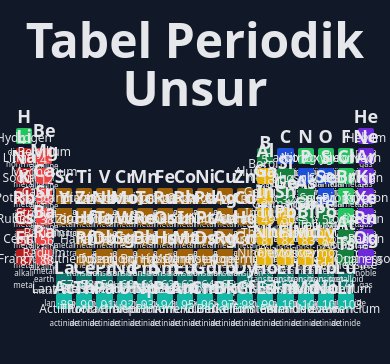
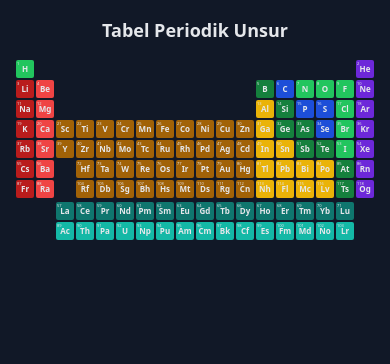
Before and after one commit to erickhilda/unsur, a Next.js app: page / in a window 390 px wide. Shown: the top 364 px of the page. Built offline with nearby package versions, Linux system fonts and the light colour scheme.

Commit message:
feat: make the layout responsive for mobile device

```diff
--- a/src/app/page.tsx
+++ b/src/app/page.tsx
@@ -1,21 +1,78 @@
+'use client';
+
+import { useState, useMemo } from 'react';
+
 import ElementTile from '@/components/element-tile';
 import PeriodicTable from '@/components/periodic-table';
 import element_data from '@/data/elemens-data';
+import { ChemicalElement } from '@/types/global';
+
+const propertyLabels: Partial<Record<keyof ChemicalElement, [string, string]>> =
+  {
+    atomic_mass: ['Atomic Mass', 'u'],
+    atomic_radius: ['Atomic Radius', 'pm'],
+    density: ['Density', 'g/cm³'],
+  };
 
 export default function Home() {
+  const [element, setElement] = useState<ChemicalElement | null>(null);
+
+  const elementProperties = useMemo(() => {
+    if (!element) {
+      return [];
+    }
+
+    return Object.keys(propertyLabels)
+      .filter((key) => element[key as keyof ChemicalElement])
+      .map((key) => {
+        const [label, unit] =
+          propertyLabels[key as keyof typeof propertyLabels] || [];
+        let value = element[key as keyof ChemicalElement];
+
+        if (typeof value === 'number') {
+          value = value.toLocaleString();
+        }
+
+        return [label, `${value} ${unit}`];
+      });
+  }, [element]);
+
   return (
     <main className="m-4">
-      <h1 className="text-center text-5xl font-bold my-4">
+      <h1 className="text-center lg:text-5xl text-lg font-bold my-4">
         Tabel Periodik Unsur
       </h1>
+
       <PeriodicTable>
-        {element_data.map((element) => (
+        {element && (
+          <div className="grid grid-cols-3 row-span-3 col-span-10">
+            <div className="col-span-3">
+              <h3 className="text-center text-base lg:text-4xl leading-normal font-bold">
+                {`${element.number} - ${element.name}`}{' '}
+                <span className="font-light text-gray-500">
+                  ({element.category})
+                </span>
+              </h3>
+            </div>
+            {elementProperties.map(([label, value], idx) => (
+              <div
+                className="text-center grid place-content-center p-2"
+                key={idx}
+              >
+                <p className="lg:text-lg text-xxxxs">{label}</p>
+                <p className="lg:text-2xl text-xxxs font-bold">{value}</p>
+              </div>
+            ))}
+          </div>
+        )}
+        {element_data.map((el) => (
           <ElementTile
-            key={element.name}
-            element={element}
+            key={el.name}
+            element={el}
             style={{
-              gridArea: `${element.row} / ${element.column} / auto / auto`,
+              gridArea: `${el.row} / ${el.column} / auto / auto`,
             }}
+            onHover={() => setElement(el)}
           />
         ))}
       </PeriodicTable>
--- a/src/components/element-tile.tsx
+++ b/src/components/element-tile.tsx
@@ -33,9 +33,11 @@ function generateColorBasedOnCategory(category: string) {
 function ElementTile({
   element,
   style,
+  onHover,
 }: {
   element: ChemicalElement;
   style: React.CSSProperties;
+  onHover?: () => void;
 }) {
   return (
     <Link
@@ -44,12 +46,16 @@ function ElementTile({
         element.category
       )} hover:opacity-80`}
       style={style}
+      onMouseEnter={onHover}
     >
-      <span className="text-xs absolute left-1 top-1">{element.number}</span>
+      <span className="text-xxxxs lg:text-xxxs absolute lg:left-1 lg:top-1 left-[1px] top-[1px]">
+        {element.number}
+      </span>
+
       <span className="flex flex-col justify-center items-center text-center">
-        <h2 className="text-lg font-semibold">{element.symbol}</h2>
-        <p className="text-xs">{element.name}</p>
-        <p className="text-xxxs">{element.category}</p>
+        <h2 className="lg:text-lg text-xxxs font-semibold">{element.symbol}</h2>
+        <p className="lg:text-xxxs font-bold hidden lg:block">{element.name}</p>
+        <p className="lg:text-xxxs hidden lg:block">{element.category}</p>
       </span>
     </Link>
   );
--- a/src/components/layout/nav-bar.tsx
+++ b/src/components/layout/nav-bar.tsx
@@ -4,7 +4,7 @@ import Icon from '../general/icon';
 function NavBar() {
   return (
     <nav className="sticky top-0 z-10 h-16 backdrop-filter backdrop-blur-sm">
-      <div className="flex items-center justify-between mx-16 h-full">
+      <div className="flex items-center justify-between lg:mx-16 mx-3 h-full">
         <Link href="/" className="flex items-center">
           <Icon icon="ph:flask-duotone" width={32} height={32} />
         </Link>
--- a/src/components/periodic-table.tsx
+++ b/src/components/periodic-table.tsx
@@ -1,7 +1,11 @@
 import React from 'react';
 
 function PeriodicTable({ children }: { children: React.ReactNode }) {
-  return <section className="grid grid-cols-18 gap-1">{children}</section>;
+  return (
+    <section className="grid grid-cols-18 lg:gap-1 gap-[0.125rem]">
+      {children}
+    </section>
+  );
 }
 
 export default PeriodicTable;
--- a/tailwind.config.js
+++ b/tailwind.config.js
@@ -13,6 +13,7 @@ module.exports = {
       fontSize: {
         xxs: '0.625rem',
         xxxs: '0.5rem',
+        xxxxs: '0.25rem',
       },
     },
   },
```
